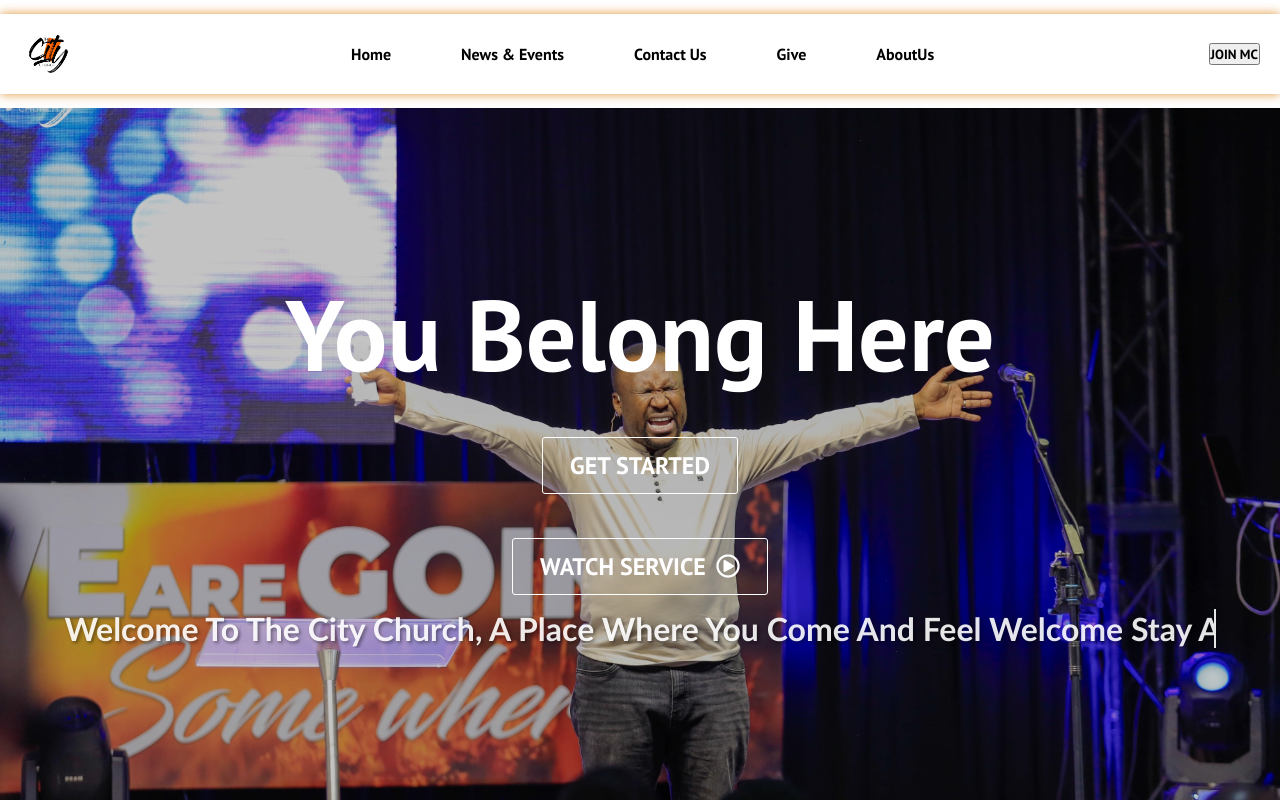
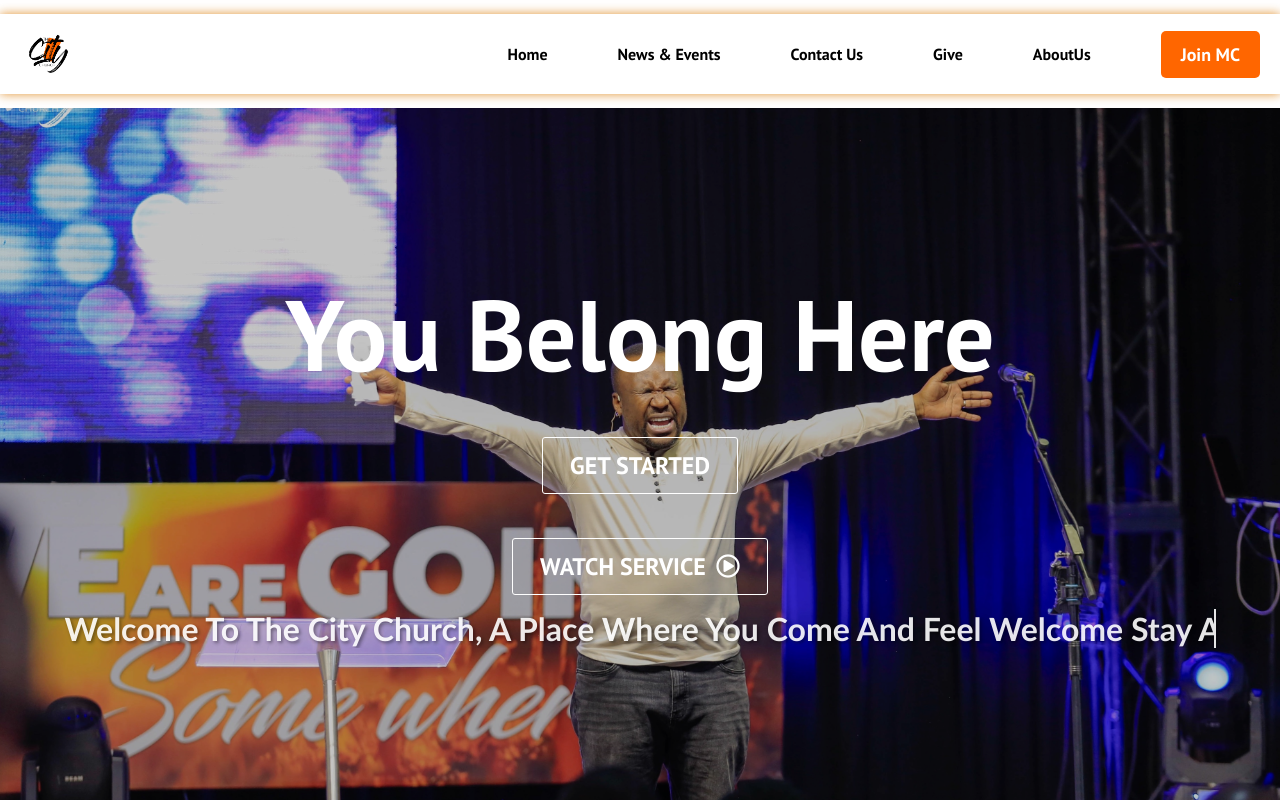
Before and after one commit to BcodezMUJJE/the-city-church-website, a React (Create React App) app in the folder church-website/: page / in a window 1280 px wide. Shown: the top 800 px of the page. Built offline with nearby package versions, Linux system fonts and the light colour scheme.

Commit message:
added a new bitton

```diff
--- a/church-website/src/components/Navbar.css
+++ b/church-website/src/components/Navbar.css
@@ -69,7 +69,22 @@
 }
 
 .nav-links-mobile {
-  display: none;
+  display: block;
+  text-align: center;
+  padding: 12px 20px;
+  background-color: #ff6600; /* Change to your preferred color */
+  color: white;
+  text-decoration: none;
+  font-size: 18px;
+  font-weight: bold;
+  border-radius: 5px;
+  transition: background-color 0.3s ease-in-out;
+}
+
+.nav-links-mobile:hover {
+  background-color: white; /* Darker shade for hover effect */
+  color: #ff6600;
+  box-shadow: 0 8px 16px rgba(0, 0, 0, 0.4);
 }
 
 /* Mobile view styles */
--- a/church-website/src/components/Navbar.js
+++ b/church-website/src/components/Navbar.js
@@ -67,7 +67,6 @@ function Navbar() {
             </Link>
           </li>
         </ul>
-        {button && <button buttonStyle="btn--outline">JOIN MC</button>}
       </div>
     </nav>
   );
```
